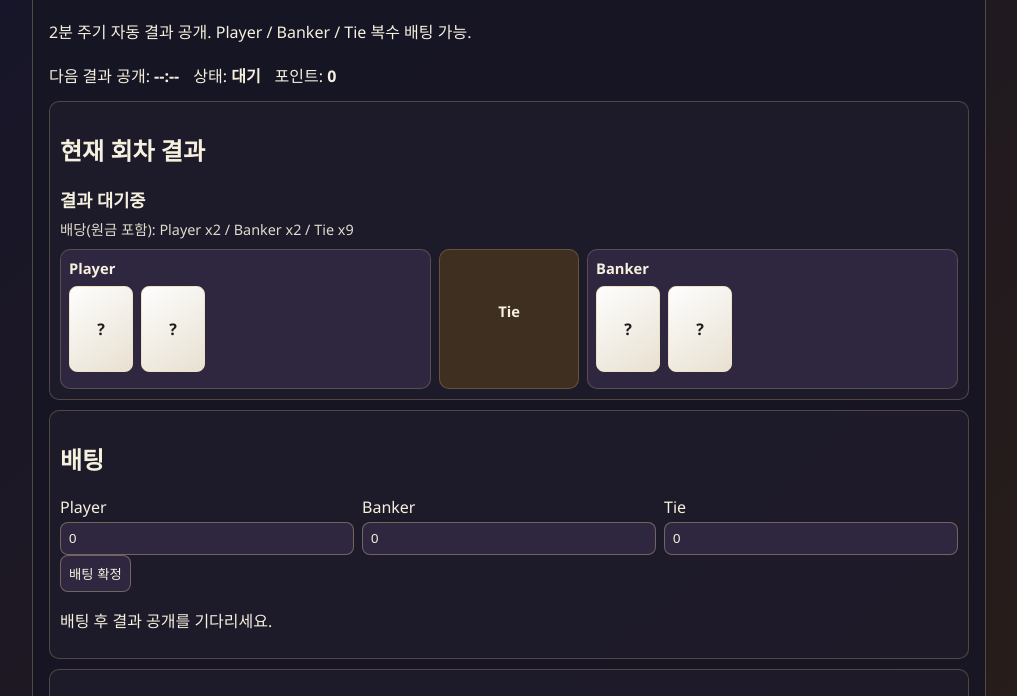
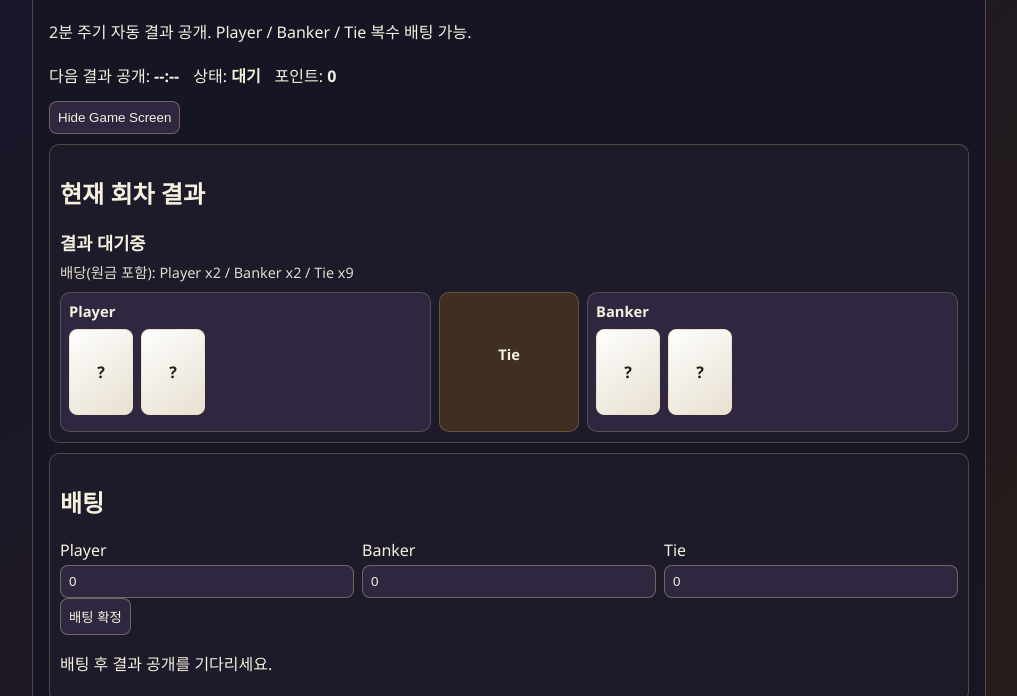
Before and after one commit to secgsgs1-gif/secgameworld, a plain HTML site: page games/category-15-baccarat/index.html in a window 1280 px wide. Shown: the part 84-780 px from the top of the page, without its empty margins (131-1148 px from the left). Drawn offline with Linux system fonts and the light colour scheme; no server answers.

Commit message:
Add hide/show toggle for game visual areas

```diff
--- a/games/category-13-roulette-v2/styles.css
+++ b/games/category-13-roulette-v2/styles.css
@@ -24,6 +24,14 @@ body {
 
 .round-bar p {
   margin: 4px 0;
+}
+
+.visual-toggle-row {
+  margin: 8px 0 6px;
+}
+
+.game-visual[hidden] {
+  display: none !important;
 }
 
 canvas {
--- a/games/category-15-baccarat/index.html
+++ b/games/category-15-baccarat/index.html
@@ -17,7 +17,19 @@
       <p>포인트: <strong id="points">0</strong></p>
     </section>
 
-    <section class="table">
+    <div class="visual-toggle-row">
+      <button
+        id="toggle-game-visual"
+        type="button"
+        data-visual-toggle
+        data-visual-target="#game-visual"
+        data-show-label="Show Game Screen"
+        data-hide-label="Hide Game Screen"
+        aria-expanded="true"
+      >Hide Game Screen</button>
+    </div>
+
+    <section id="game-visual" class="table game-visual">
       <h2>현재 회차 결과</h2>
       <p id="table-result" class="table-result">결과 대기중</p>
       <p class="odds">배당(원금 포함): Player x2 / Banker x2 / Tie x9</p>
@@ -76,6 +88,7 @@
   <script>window.APP_ROOT = "../../";</script>
   <script type="module" src="../../shared/auth-guard.js?v=20260224m"></script>
   <script type="module" src="../../shared/game-access.js?v=20260225c"></script>
+  <script type="module" src="../../shared/visual-toggle.js?v=20260225a"></script>
   <script type="module" src="game.js?v=20260225d"></script>
 </body>
 </html>
--- a/games/category-15-baccarat/styles.css
+++ b/games/category-15-baccarat/styles.css
@@ -24,6 +24,14 @@ body {
 
 .round-bar p {
   margin: 4px 0;
+}
+
+.visual-toggle-row {
+  margin-top: 10px;
+}
+
+.game-visual[hidden] {
+  display: none !important;
 }
 
 .table,
--- a/games/category-16-mining-marathon/styles.css
+++ b/games/category-16-mining-marathon/styles.css
@@ -67,6 +67,14 @@ body {
   opacity: 0.9;
 }
 
+.visual-toggle-row {
+  margin-top: 10px;
+}
+
+.game-visual[hidden] {
+  display: none !important;
+}
+
 canvas {
   width: 100%;
   height: auto;
--- /dev/null
+++ b/shared/visual-toggle.js
@@ -0,0 +1,24 @@
+const toggleButtons = document.querySelectorAll("[data-visual-toggle]");
+
+for (const button of toggleButtons) {
+  const targetSelector = button.getAttribute("data-visual-target");
+  if (!targetSelector) continue;
+
+  const target = document.querySelector(targetSelector);
+  if (!target) continue;
+
+  const showLabel = button.getAttribute("data-show-label") || "Show Game Screen";
+  const hideLabel = button.getAttribute("data-hide-label") || "Hide Game Screen";
+
+  const applyState = (isHidden) => {
+    target.hidden = isHidden;
+    button.textContent = isHidden ? showLabel : hideLabel;
+    button.setAttribute("aria-expanded", isHidden ? "false" : "true");
+  };
+
+  applyState(false);
+
+  button.addEventListener("click", () => {
+    applyState(!target.hidden);
+  });
+}
```
Also changed, not shown: games/category-13-roulette-v2/index.html (+16 -1 lines), games/category-16-mining-marathon/index.html (+17 -2 lines).
